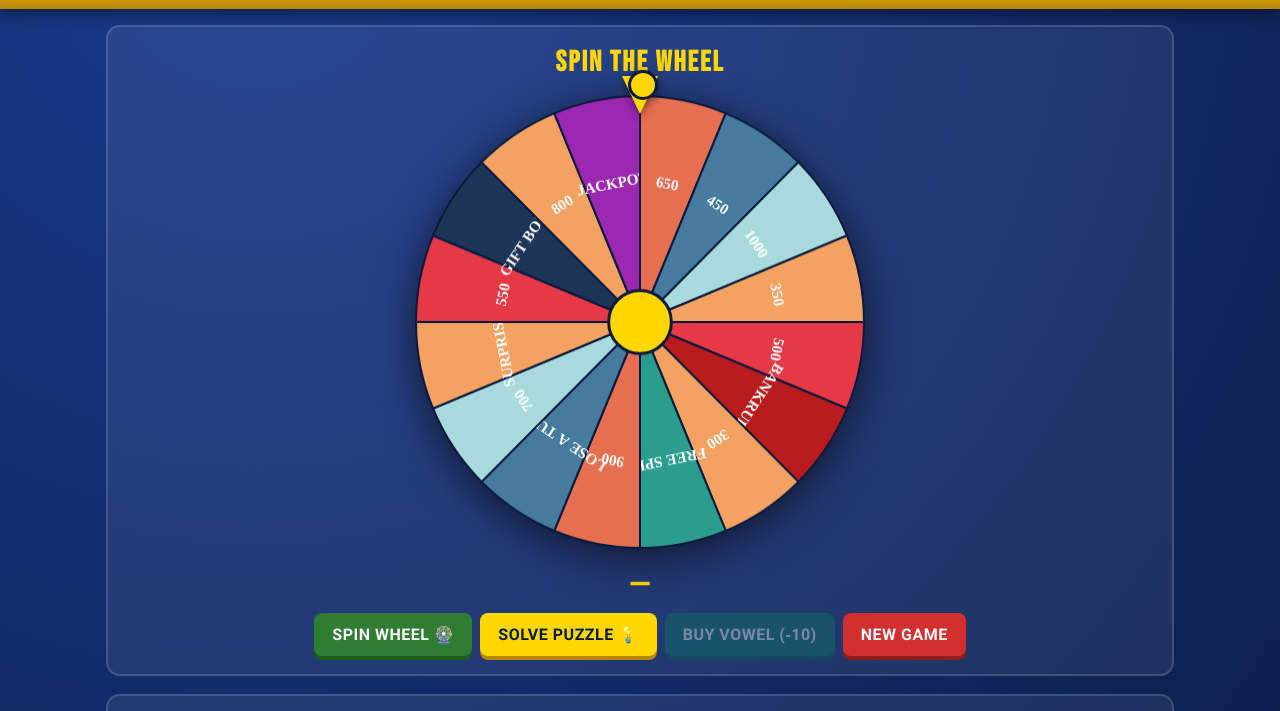
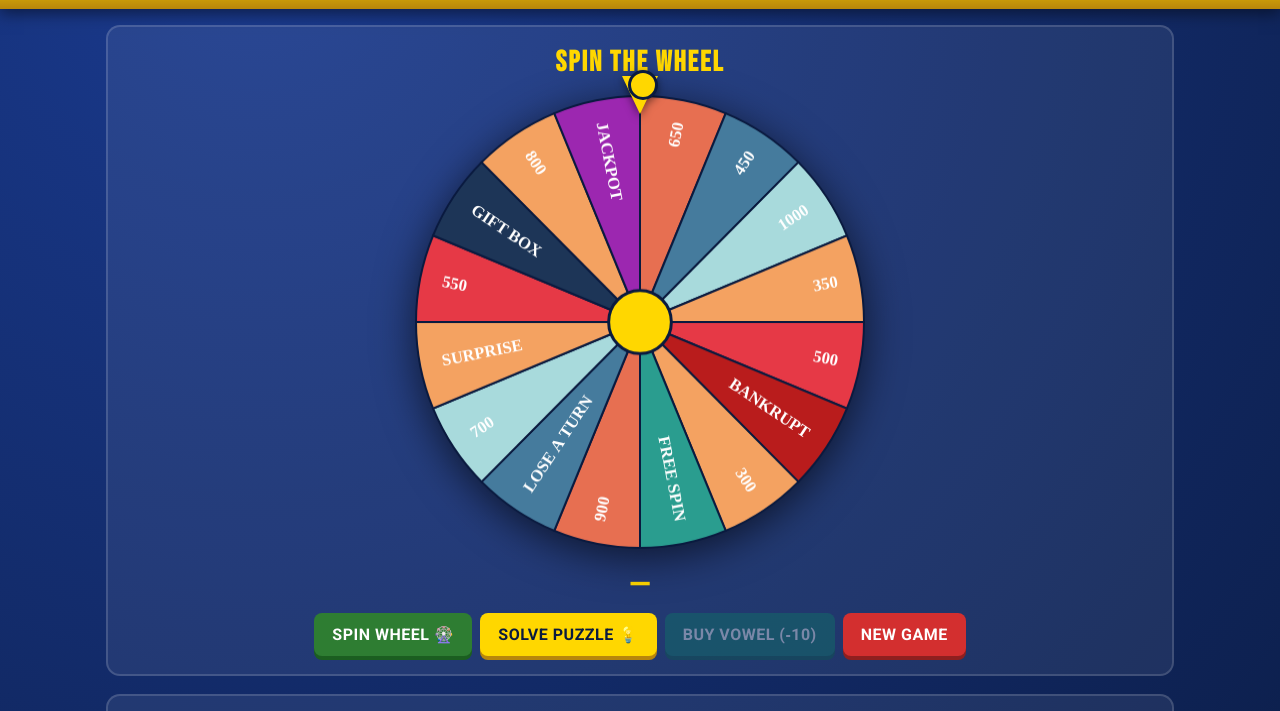
Before and after one commit to rzikryrazif-collab/roda-impian, a plain HTML site: page index.html in a window 1280 px wide. Shown: the part 77-788 px from the top of the page. Drawn offline with Linux system fonts and the light colour scheme.

Commit message:
Wheel: render labels radially (rim to center) for readability

```diff
--- a/index.html
+++ b/index.html
@@ -353,11 +353,19 @@ function drawWheel(){
     else if(WEDGES[i].type==='bankrut') ctx.fillStyle='#b91c1c';
     ctx.fill(); ctx.strokeStyle='#0a1a3f'; ctx.lineWidth=2; ctx.stroke();
     const mid=start+step/2;
-    ctx.save(); ctx.translate(cx,cy); ctx.rotate(mid); ctx.translate(r*0.62,0);
-    ctx.rotate(Math.PI/2);
-    ctx.fillStyle='#fff'; ctx.font='bold '+(size*0.033)+'px Roboto';
-    ctx.textAlign='center'; ctx.textBaseline='middle';
-    ctx.fillText(WEDGES[i].label,0,0);
+    ctx.save(); ctx.translate(cx,cy); ctx.rotate(mid);
+    ctx.fillStyle='#fff'; ctx.font='bold '+(size*0.036)+'px Roboto';
+    ctx.textBaseline='middle';
+    // Radial text: starts at the outer rim and runs inward toward the centre.
+    // Flip 180° on the left half so labels stay upright and readable.
+    if(Math.cos(mid)<0){
+      ctx.rotate(Math.PI);
+      ctx.textAlign='left';
+      ctx.fillText(WEDGES[i].label,-r*0.9,0);
+    }else{
+      ctx.textAlign='right';
+      ctx.fillText(WEDGES[i].label,r*0.9,0);
+    }
     ctx.restore();
   }
   ctx.beginPath(); ctx.arc(cx,cy,r*0.14,0,2*Math.PI); ctx.fillStyle='#ffd700'; ctx.fill();
```
